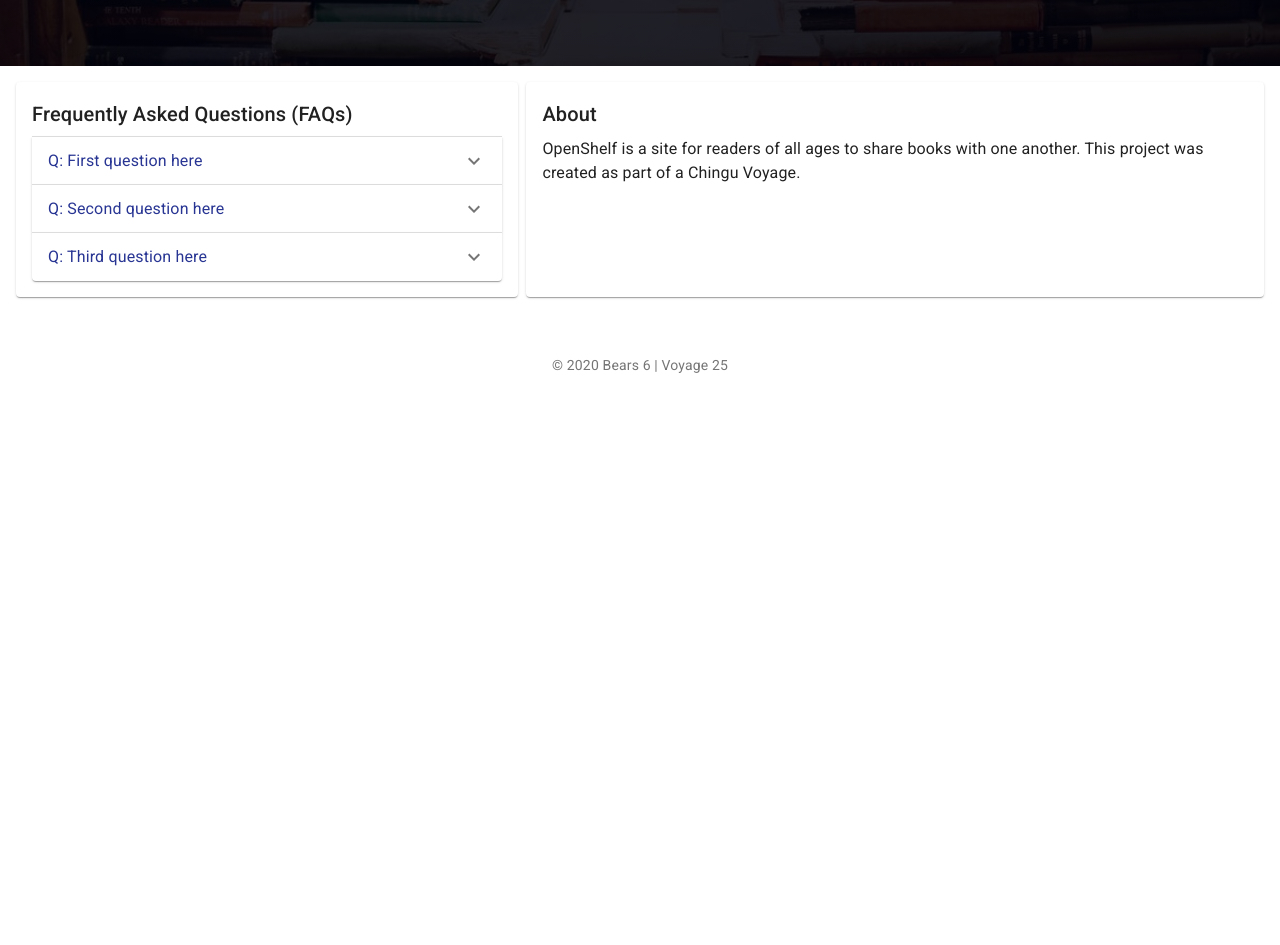
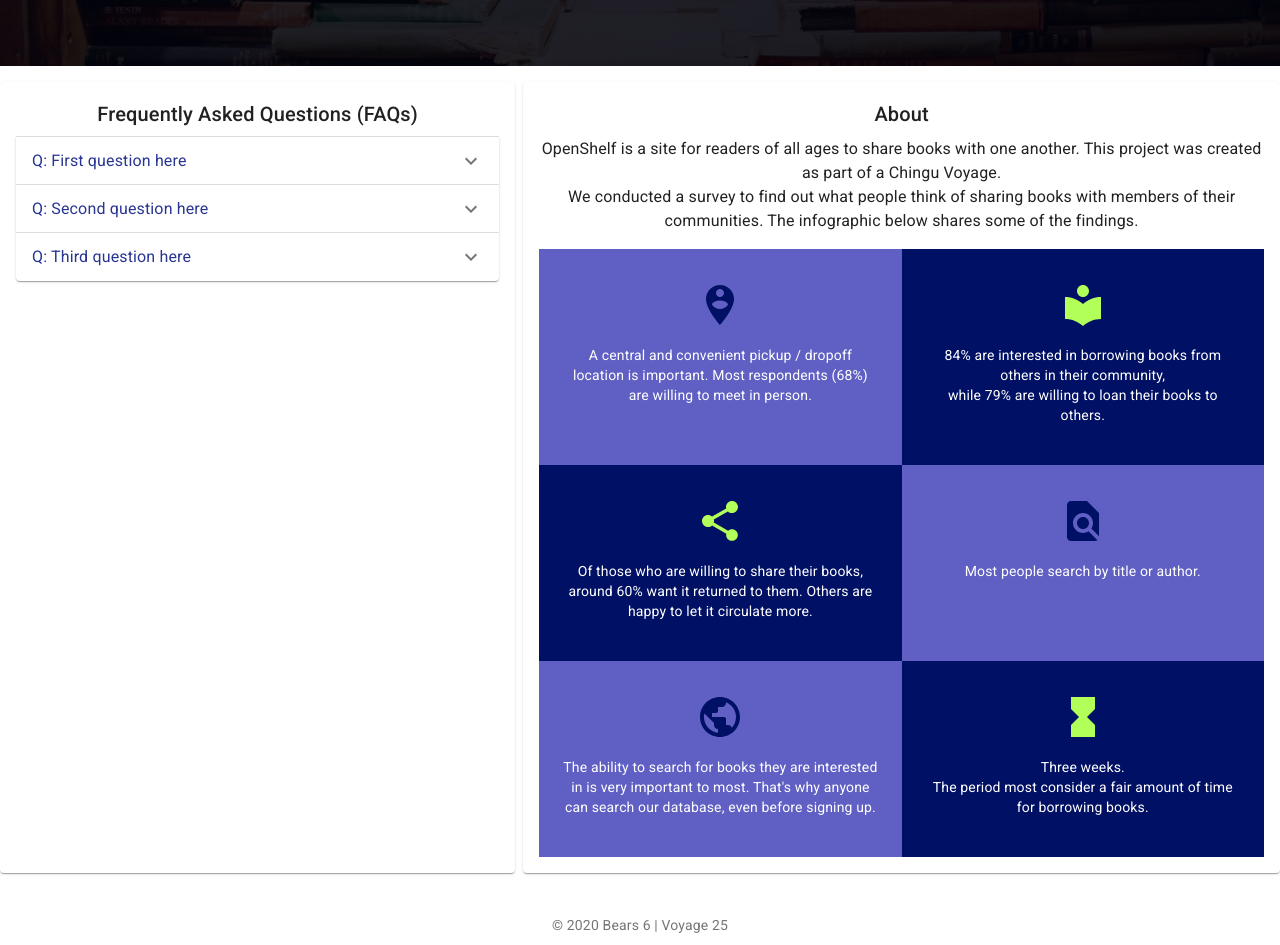
Before and after one commit to chingu-voyages/v25-bears-team-06, a React (Create React App) app in the folder client/: page / in a window 1280 px wide. Shown: the part 758-1703 px from the top of the page. Before the commit the page ends 1143 px from the top, so only its background shows below. Built offline with nearby package versions, Linux system fonts and the light colour scheme.

Commit message:
add infographic to about page, create waitlist page template

```diff
--- a/client/src/screens/AboutPage.js
+++ b/client/src/screens/AboutPage.js
@@ -7,8 +7,17 @@
   Accordion,
   AccordionDetails,
   AccordionSummary,
+  Grid,
 } from "@material-ui/core";
 import ExpandMoreIcon from "@material-ui/icons/ExpandMore";
+import PersonPinCircleIcon from "@material-ui/icons/PersonPinCircle";
+import LocalLibraryIcon from "@material-ui/icons/LocalLibrary";
+import ShareIcon from "@material-ui/icons/Share";
+import FindInPageIcon from "@material-ui/icons/FindInPage";
+import PublicIcon from "@material-ui/icons/Public";
+import HourglassFullIcon from "@material-ui/icons/HourglassFull";
+
+// FAQs
 import FAQs from "../faqs";
 
 const useStyles = makeStyles((theme) => ({
@@ -82,23 +91,28 @@
     flexFlow: "row nowrap",
     maxWidth: 1440,
     margin: "auto",
-    padding: "1rem",
+    paddingTop: "1rem",
+    textAlign: "center",
     [theme.breakpoints.down("sm")]: {
-      flexFlow: "column nowrap",
+      flexFlow: "column-reverse nowrap",
     },
   },
   questionSection: {
     marginleft: 10,
     padding: "1rem",
     width: "40%",
+    textAlign: "center",
     [theme.breakpoints.down("sm")]: {
       width: "100%",
+      marginleft: 0,
+      marginTop: "1rem",
+      padding: 0,
     },
   },
   accordionSummary: {
     color: "green",
   },
-  infoSection: {
+  aboutSection: {
     margin: "0 auto",
     padding: "1rem",
     marginLeft: "0.5rem",
@@ -106,7 +120,34 @@
     [theme.breakpoints.down("sm")]: {
       width: "100%",
       marginLeft: 0,
+      padding: 0,
     },
+  },
+  infographicContainer: {
+    color: "#fff",
+    alignContent: "center",
+    textAlign: "center",
+    marginTop: "1rem",
+  },
+  infoLight: {
+    backgroundColor: theme.palette.primary.light,
+    padding: "1rem 1.5rem 2rem",
+  },
+  infoDark: {
+    backgroundColor: theme.palette.primary.dark,
+    padding: "1rem 1.5rem 2.5rem",
+  },
+  iconLight: {
+    color: theme.palette.primary.dark,
+    padding: "1rem",
+    fontSize: "3rem",
+    alignSelf: "center",
+  },
+  iconDark: {
+    color: theme.palette.secondary.main,
+    padding: "1rem",
+    fontSize: "3rem",
+    alignSelf: "center",
   },
 }));
 
@@ -181,14 +222,103 @@
             );
           })}
         </Paper>
-        <Paper className={classes.infoSection}>
+        <Paper className={classes.aboutSection}>
           <Typography variant="h6" gutterBottom>
             About
           </Typography>
-          <Typography variant="body1">
+          <Typography variant="body1" gutterBottom>
             OpenShelf is a site for readers of all ages to share books with one
             another. This project was created as part of a Chingu Voyage.
+            <br />
+            We conducted a survey to find out what people think of sharing books
+            with members of their communities. The infographic below shares some
+            of the findings.
           </Typography>
+          <Grid container className={classes.infographicContainer}>
+            {/* ROW 1 */}
+            <Grid
+              item
+              container
+              xs={6}
+              direction="column"
+              className={classes.infoLight}
+            >
+              <PersonPinCircleIcon className={classes.iconLight} />
+              <Typography variant="body2">
+                A central and convenient pickup / dropoff location is important.
+                Most respondents (68%) are willing to meet in person.
+              </Typography>
+            </Grid>
+            <Grid
+              item
+              container
+              xs={6}
+              direction="column"
+              className={classes.infoDark}
+            >
+              <LocalLibraryIcon className={classes.iconDark} />
+              <Typography variant="body2">
+                84% are interested in borrowing books from others in their
+                community, <br /> while 79% are willing to loan their books to
+                others.
+              </Typography>
+            </Grid>
+            {/* ROW 2  */}
+            <Grid
+              item
+              container
+              xs={6}
+              direction="column"
+              className={classes.infoDark}
+            >
+              <ShareIcon className={classes.iconDark} />
+              <Typography variant="body2">
+                Of those who are willing to share their books, around 60% want
+                it returned to them. Others are happy to let it circulate more.
+              </Typography>
+            </Grid>
+            <Grid
+              item
+              container
+              xs={6}
+              direction="column"
+              className={classes.infoLight}
+            >
+              <FindInPageIcon className={classes.iconLight} />
+              <Typography variant="body2">
+                Most people search by title or author.
+              </Typography>
+            </Grid>
+            {/* ROW 3 */}
+            <Grid
+              item
+              container
+              xs={6}
+              direction="column"
+              className={classes.infoLight}
+            >
+              <PublicIcon className={classes.iconLight} />
+              <Typography variant="body2">
+                {" "}
+                The ability to search for books they are interested in is very
+                important to most. That&apos;s why anyone can search our
+                database, even before signing up.
+              </Typography>
+            </Grid>
+            <Grid
+              item
+              container
+              xs={6}
+              direction="column"
+              className={classes.infoDark}
+            >
+              <HourglassFullIcon className={classes.iconDark} />
+              <Typography variant="body2">
+                Three weeks. <br /> The period most consider a fair amount of
+                time for borrowing books.
+              </Typography>
+            </Grid>
+          </Grid>
         </Paper>
       </section>
     </div>
```
Also changed, not shown: client/src/screens/WaitlistedPage.js (added, +55 -0 lines).
